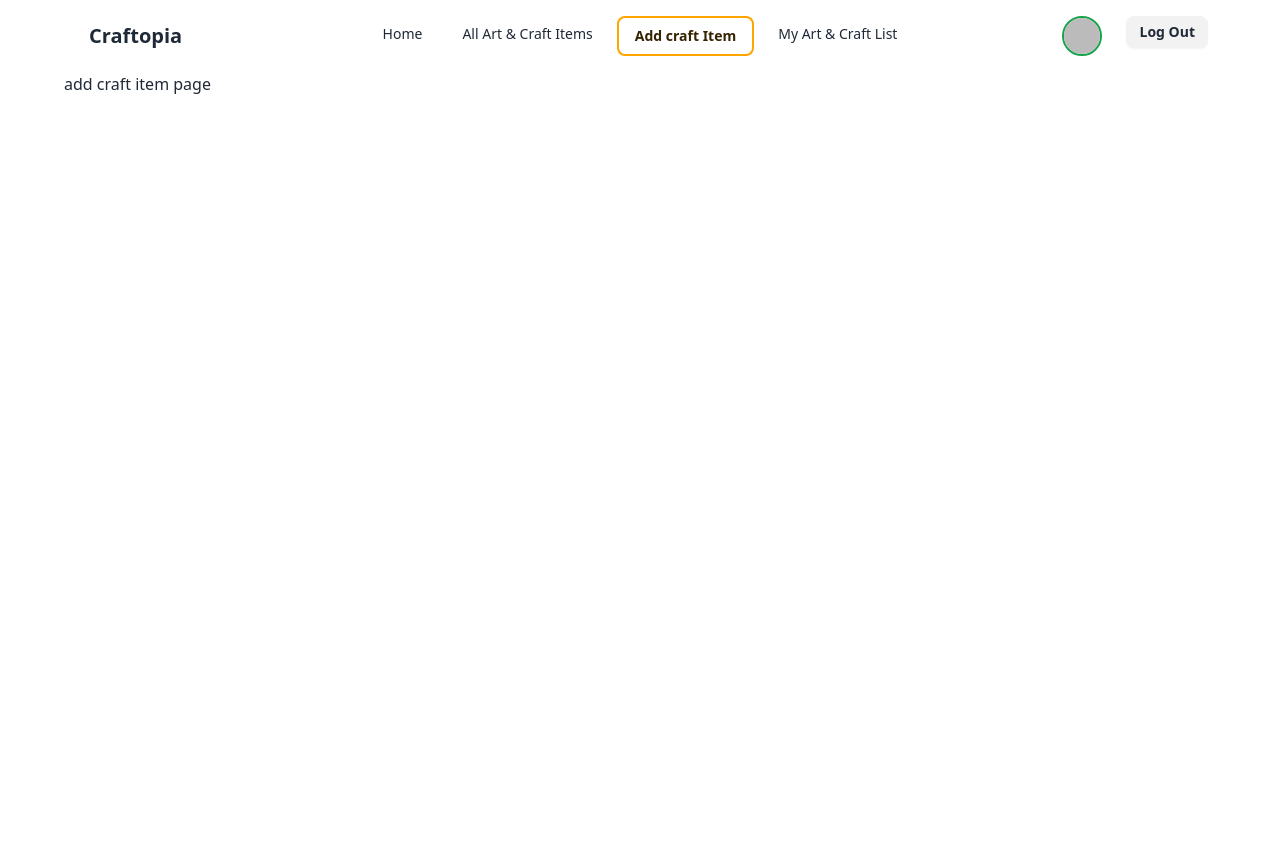
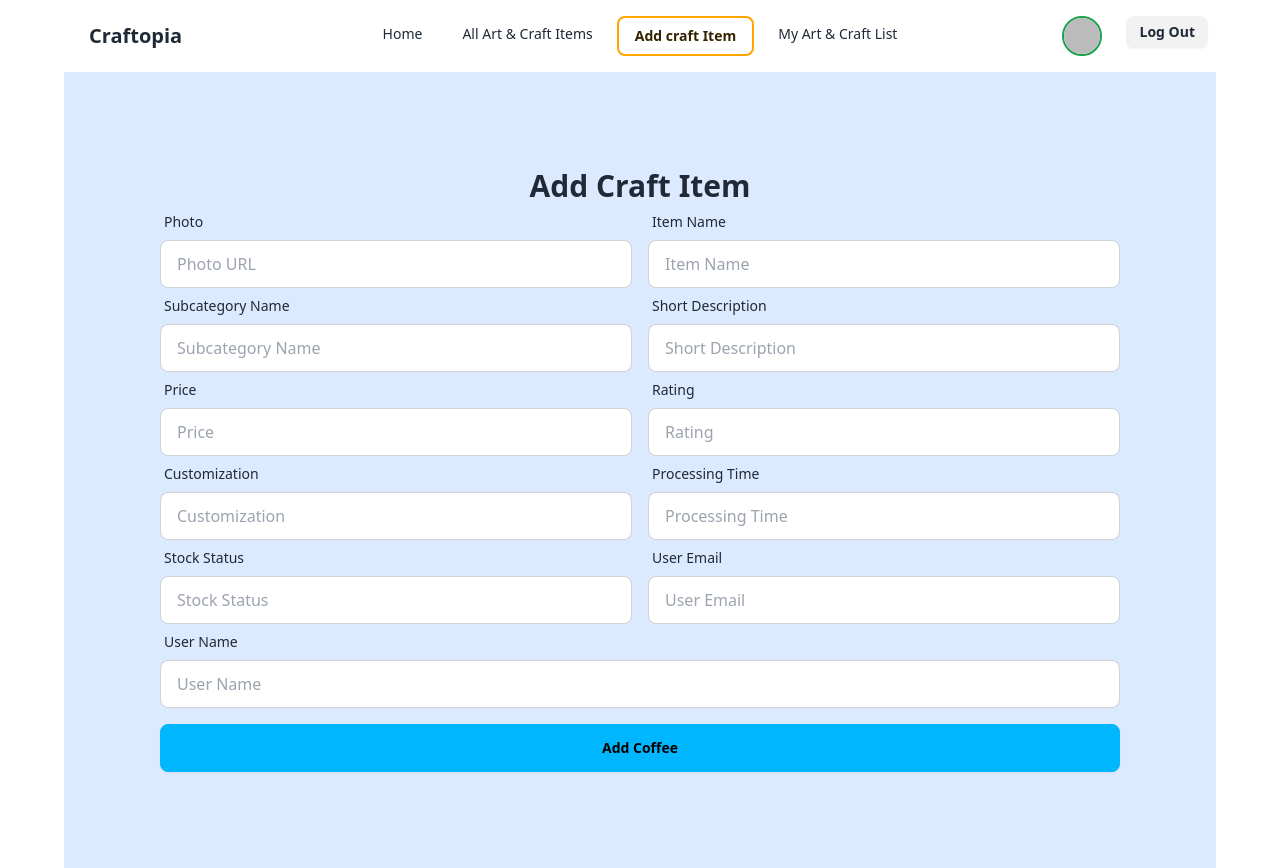
Before and after one commit to HasnatShahriar/craftopia, a React (Vite) app: page /addCraft in a window 1280 px wide. Before the commit the page ends 800 px from the top, so only its background shows below. Built offline with nearby package versions, Linux system fonts and the light colour scheme; no server answers; sample sign-in values are in the browser's storage.

Commit message:
added add craft item page

```diff
--- a/src/pages/AddCraftItem/AddCraftItem.jsx
+++ b/src/pages/AddCraftItem/AddCraftItem.jsx
@@ -1,8 +1,115 @@
 
 const AddCraftItem = () => {
   return (
-    <div>
-      <h2>add craft item page</h2>
+    <div className="bg-blue-100 p-24">
+      <h2 className="text-3xl font-extrabold text-center">Add Craft Item</h2>
+      <form>
+        {/* form image & item_name */}
+        <div className="md:flex ">
+          <div className="form-control w-1/2">
+            <label className="label">
+              <span className="label-text">Photo</span>
+            </label>
+            <label className="input-group">
+              <input type="text" name="photo" placeholder="Photo URL" className="input input-bordered w-full" />
+            </label>
+          </div>
+          <div className="form-control w-1/2 ml-4">
+            <label className="label">
+              <span className="label-text">Item Name</span>
+            </label>
+            <label className="input-group">
+              <input type="text" name="itemName" placeholder="Item Name" className="input input-bordered w-full" />
+            </label>
+          </div>
+        </div>
+        {/* form subcategory_Name & Short Description*/}
+        <div className="md:flex ">
+          <div className="form-control w-1/2">
+            <label className="label">
+              <span className="label-text">Subcategory Name</span>
+            </label>
+            <label className="input-group">
+              <input type="text" name="subCategoryName" placeholder="Subcategory Name" className="input input-bordered w-full" />
+            </label>
+          </div>
+          <div className="form-control w-1/2 ml-4">
+            <label className="label">
+              <span className="label-text">Short Description</span>
+            </label>
+            <label className="input-group">
+              <input type="text" name="shortDescription" placeholder="Short Description" className="input input-bordered w-full" />
+            </label>
+          </div>
+        </div>
+        {/* form price & rating */}
+        <div className="md:flex ">
+          <div className="form-control w-1/2">
+            <label className="label">
+              <span className="label-text">Price</span>
+            </label>
+            <label className="input-group">
+              <input type="text" name="price" placeholder="Price" className="input input-bordered w-full" />
+            </label>
+          </div>
+          <div className="form-control w-1/2 ml-4">
+            <label className="label">
+              <span className="label-text">Rating</span>
+            </label>
+            <label className="input-group">
+              <input type="text" name="rating" placeholder="Rating" className="input input-bordered w-full" />
+            </label>
+          </div>
+        </div>
+        {/* customization & Processing_time */}
+        <div className="md:flex">
+          <div className="form-control w-1/2">
+            <label className="label">
+              <span className="label-text">Customization</span>
+            </label>
+            <label className="input-group">
+              <input type="text" name="customization" placeholder="Customization" className="input input-bordered w-full" />
+            </label>
+          </div>
+          <div className="form-control w-1/2 ml-4">
+            <label className="label">
+              <span className="label-text">Processing Time</span>
+            </label>
+            <label className="input-group">
+              <input type="text" name="processingTime" placeholder="Processing Time" className="input input-bordered w-full" />
+            </label>
+          </div>
+        </div>
+        {/* stockStatus & userEmail */}
+        <div className="md:flex">
+          <div className="form-control w-1/2">
+            <label className="label">
+              <span className="label-text">Stock Status</span>
+            </label>
+            <label className="input-group">
+              <input type="text" name="stockStatus" placeholder="Stock Status" className="input input-bordered w-full" />
+            </label>
+          </div>
+          <div className="form-control w-1/2 ml-4">
+            <label className="label">
+              <span className="label-text">User Email</span>
+            </label>
+            <label className="input-group">
+              <input type="text" name="userEmail" placeholder="User Email" className="input input-bordered w-full" />
+            </label>
+          </div>
+        </div>
+        {/* user name */}
+        <div className="form-control">
+          <label className="label">
+            <span className="label-text">User Name</span>
+          </label>
+          <label className="input-group">
+            <input type="text" name="userName" placeholder="User Name" className="input input-bordered w-full" />
+          </label>
+        </div>
+        <input type="submit" value="Add Coffee" className="btn btn-block btn-info mt-4" />
+      </form>
     </div>
   );
 };
```
